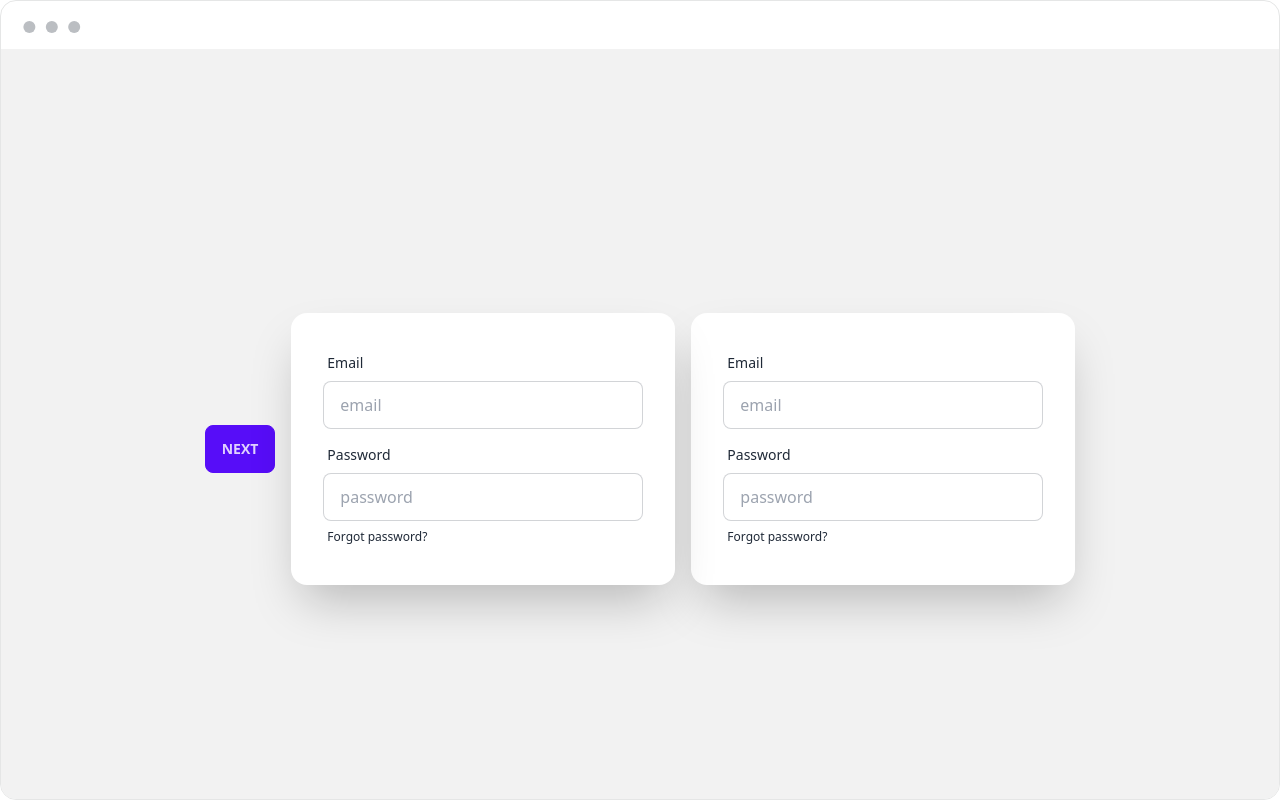
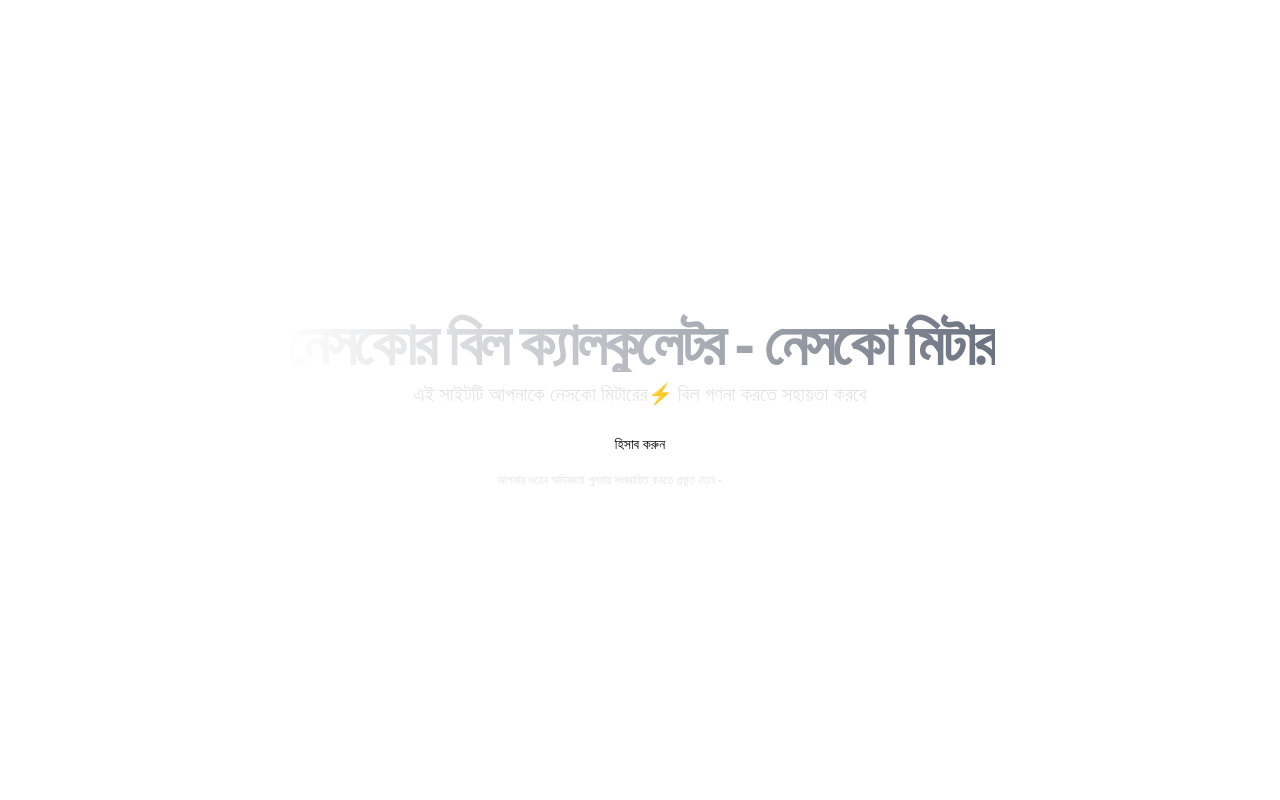
Before and after one commit to hasanshahriar32/nesco, a Next.js app: page / in a window 1280 px wide. Built offline with nearby package versions, Linux system fonts and the light colour scheme.

Commit message:
Add Tailwind CSS animate plugin and update dependencies

```diff
--- /dev/null
+++ b/src/components/component/components.jsx
@@ -0,0 +1,47 @@
+/**
+ * This code was generated by v0 by Vercel.
+ * @see https://v0.dev/t/w9AZEZq
+ */
+import { Input } from "@/components/ui/input"
+import { Button } from "@/components/ui/button"
+import Link from "next/link"
+
+export function components() {
+  return (
+    (<section className="w-full h-screen py-12 md:py-24 lg:py-32 xl:py-48 bg-black">
+      <div className="container px-4 md:px-6">
+        <div className="grid gap-6 items-center">
+          <div className="flex flex-col justify-center space-y-4 text-center">
+            <div className="space-y-2">
+              <h1
+                className="text-3xl font-bold tracking-tighter sm:text-5xl xl:text-6xl/none bg-clip-text text-transparent bg-gradient-to-r from-white to-gray-500">
+                Revolutionize Your Email Experience
+              </h1>
+              <p
+                className="max-w-[600px] text-zinc-200 md:text-xl dark:text-zinc-100 mx-auto">
+                Join us and take control of your inbox. Fast, secure, and designed for modern life.
+              </p>
+            </div>
+            <div className="w-full max-w-sm space-y-2 mx-auto">
+              <form className="flex space-x-2">
+                <Input
+                  className="max-w-lg flex-1 bg-gray-800 text-white border-gray-900"
+                  placeholder="Enter your email"
+                  type="email" />
+                <Button className="bg-white text-black" type="submit">
+                  Join Now
+                </Button>
+              </form>
+              <p className="text-xs text-zinc-200 dark:text-zinc-100">
+                Get ready to redefine your email experience.
+                <Link className="underline underline-offset-2 text-white" href="#">
+                  Terms & Conditions
+                </Link>
+              </p>
+            </div>
+          </div>
+        </div>
+      </div>
+    </section>)
+  );
+}
--- /dev/null
+++ b/src/components/ui/button.jsx
@@ -0,0 +1,47 @@
+import * as React from "react"
+import { Slot } from "@radix-ui/react-slot"
+import { cva } from "class-variance-authority";
+
+import { cn } from "@/lib/utils"
+
+const buttonVariants = cva(
+  "inline-flex items-center justify-center whitespace-nowrap rounded-md text-sm font-medium ring-offset-background transition-colors focus-visible:outline-none focus-visible:ring-2 focus-visible:ring-ring focus-visible:ring-offset-2 disabled:pointer-events-none disabled:opacity-50",
+  {
+    variants: {
+      variant: {
+        default: "bg-primary text-primary-foreground hover:bg-primary/90",
+        destructive:
+          "bg-destructive text-destructive-foreground hover:bg-destructive/90",
+        outline:
+          "border border-input bg-background hover:bg-accent hover:text-accent-foreground",
+        secondary:
+          "bg-secondary text-secondary-foreground hover:bg-secondary/80",
+        ghost: "hover:bg-accent hover:text-accent-foreground",
+        link: "text-primary underline-offset-4 hover:underline",
+      },
+      size: {
+        default: "h-10 px-4 py-2",
+        sm: "h-9 rounded-md px-3",
+        lg: "h-11 rounded-md px-8",
+        icon: "h-10 w-10",
+      },
+    },
+    defaultVariants: {
+      variant: "default",
+      size: "default",
+    },
+  }
+)
+
+const Button = React.forwardRef(({ className, variant, size, asChild = false, ...props }, ref) => {
+  const Comp = asChild ? Slot : "button"
+  return (
+    (<Comp
+      className={cn(buttonVariants({ variant, size, className }))}
+      ref={ref}
+      {...props} />)
+  );
+})
+Button.displayName = "Button"
+
+export { Button, buttonVariants }
--- /dev/null
+++ b/src/components/ui/input.jsx
@@ -0,0 +1,19 @@
+import * as React from "react"
+
+import { cn } from "@/lib/utils"
+
+const Input = React.forwardRef(({ className, type, ...props }, ref) => {
+  return (
+    (<input
+      type={type}
+      className={cn(
+        "flex h-10 w-full rounded-md border border-input bg-background px-3 py-2 text-sm ring-offset-background file:border-0 file:bg-transparent file:text-sm file:font-medium placeholder:text-muted-foreground focus-visible:outline-none focus-visible:ring-2 focus-visible:ring-ring focus-visible:ring-offset-2 disabled:cursor-not-allowed disabled:opacity-50",
+        className
+      )}
+      ref={ref}
+      {...props} />)
+  );
+})
+Input.displayName = "Input"
+
+export { Input }
--- /dev/null
+++ b/src/contexts/AppContext.js
@@ -0,0 +1,3 @@
+import { createContext } from "react";
+const AppContext = createContext();
+export default AppContext;
--- /dev/null
+++ b/src/lib/utils.js
@@ -0,0 +1,6 @@
+import { clsx } from "clsx"
+import { twMerge } from "tailwind-merge"
+
+export function cn(...inputs) {
+  return twMerge(clsx(inputs))
+}
--- a/src/pages/_app.js
+++ b/src/pages/_app.js
@@ -1,4 +1,6 @@
 import "@/styles/globals.css";
+import { useState, createContext } from "react";
+import AppContext from "@/contexts/AppContext";
 import Head from "next/head";
 const APP_NAME = "Nesco Meter";
 const APP_DEFAULT_TITLE = "Nesco's Bill Calculator";
@@ -8,6 +10,8 @@
 const Open_Graph = "https://i.ibb.co/kK4TTYq/Screenshot-2023-05-17-131329.png";
 
 export default function App({ Component, pageProps }) {
+  const [mainMeterContext, setMainMeterContext] = useState(0);
+
   return (
     <>
       <Head>
@@ -51,7 +55,9 @@
           sizes="512x512"
         />
       </Head>
-      <Component {...pageProps} />
+      <AppContext.Provider value={{ mainMeterContext, setMainMeterContext }}>
+        <Component {...pageProps} />
+      </AppContext.Provider>
     </>
   );
 }
--- a/src/pages/index.js
+++ b/src/pages/index.js
@@ -1,69 +1,42 @@
+import { Input } from "@/components/ui/input";
+import { Button } from "@/components/ui/button";
+import Link from "next/link";
+
 export default function Home() {
   return (
-    <div className="mockup-window border overflow-y-auto h-[100vh] border-base-300">
-      <div className="hero min-h-screen bg-base-200">
-        <div className="hero-content flex-col lg:flex-row-reverse">
-          <div className="card flex-shrink-0 w-full max-w-sm shadow-2xl bg-base-100">
-            <div className="card-body">
-              <div className="form-control">
-                <label className="label">
-                  <span className="label-text">Email</span>
-                </label>
-                <input
-                  type="text"
-                  placeholder="email"
-                  className="input input-bordered"
-                />
-              </div>
-              <div className="form-control">
-                <label className="label">
-                  <span className="label-text">Password</span>
-                </label>
-                <input
-                  type="text"
-                  placeholder="password"
-                  className="input input-bordered"
-                />
-                <label className="label">
-                  <a href="#" className="label-text-alt link link-hover">
-                    Forgot password?
-                  </a>
-                </label>
-              </div>
+    <section className="w-full flex items-center justify-center h-screen py-12 md:py-24 lg:py-32 xl:py-48 ">
+      <div className=" px-4 md:px-6">
+        <div className="grid gap-6 items-center">
+          <div className="flex flex-col justify-center space-y-4 text-center">
+            <div className="space-y-2">
+              <h1 className="text-3xl font-bold tracking-tighter sm:text-5xl xl:text-6xl/none bg-clip-text text-transparent bg-gradient-to-r from-white to-gray-500">
+                নেসকোর বিল ক্যালকুলেটর - নেসকো মিটার
+              </h1>
+              <p className="max-w-[600px] text-zinc-200 md:text-xl dark:text-zinc-100 mx-auto">
+                এই সাইটটি আপনাকে নেসকো মিটারের⚡ বিল গণনা করতে সহায়তা করবে
+              </p>
+            </div>
+            <div className="w-full max-w-sm space-y-2 mx-auto">
+              <form className="flex justify-center space-x-2">
+                <Link href="/bill">
+                  <Button className="bg-white text-black" type="submit">
+                    হিসাব করুন
+                  </Button>
+                </Link>
+              </form>
+              <p className="text-xs text-zinc-200 dark:text-zinc-100">
+                আপনার ওয়েব অভিজ্ঞতা পুনরায় সংজ্ঞায়িত করতে প্রস্তুত হোন - {""}
+                <Link
+                  className="underline underline-offset-2 text-white"
+                  href="https://shahriarhasan.vercel.app"
+                >
+                  যোগাযোগ করুন
+                </Link>
+              </p>
             </div>
           </div>
-          <div className="card flex-shrink-0 w-full max-w-sm shadow-2xl bg-base-100">
-            <div className="card-body">
-              <div className="form-control">
-                <label className="label">
-                  <span className="label-text">Email</span>
-                </label>
-                <input
-                  type="text"
-                  placeholder="email"
-                  className="input input-bordered"
-                />
-              </div>
-              <div className="form-control">
-                <label className="label">
-                  <span className="label-text">Password</span>
-                </label>
-                <input
-                  type="text"
-                  placeholder="password"
-                  className="input input-bordered"
-                />
-                <label className="label">
-                  <a href="#" className="label-text-alt link link-hover">
-                    Forgot password?
-                  </a>
-                </label>
-              </div>
-            </div>
-          </div>
-          <button className="btn btn-primary">Next</button>
         </div>
       </div>
-    </div>
+    </section>
   );
 }
--- a/tailwind.config.js
+++ b/tailwind.config.js
@@ -14,5 +14,5 @@
       },
     },
   },
-  plugins: [require("daisyui")],
+  plugins: [require("daisyui"), require("tailwindcss-animate")],
 };
```
Also changed, not shown: package.json (+8 -1 lines), src/pages/bill/index.js (added, +73 -0 lines), components.json (added), 1 other file (tests, documents, lock files or other folders).
